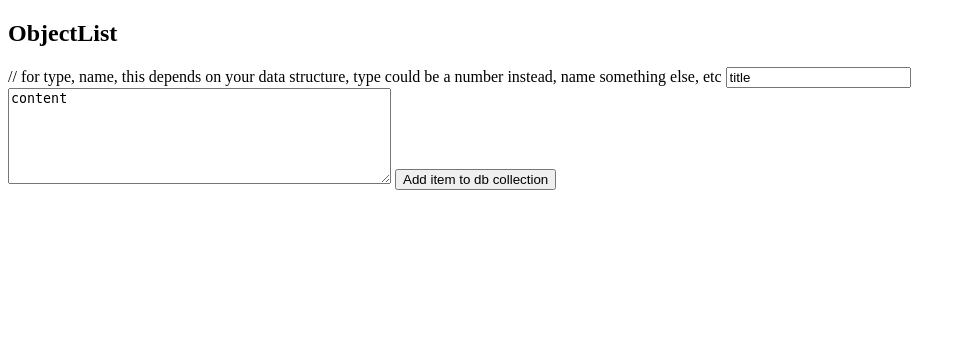
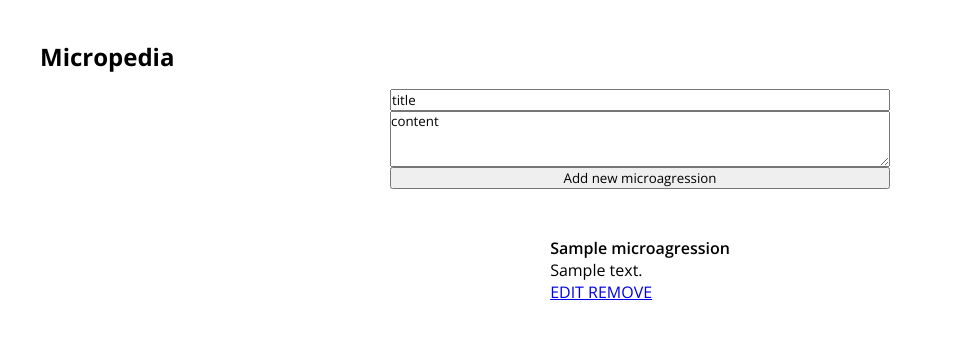
Before and after one commit to anaURL/thats-so-gay, a Node project: template views/index.ejs in a window 1280 px wide. Shown: the top 358 px of the page, without its empty margins (0-966 px from the left). Run offline with Node 20 templates, Linux system fonts and the light colour scheme; the template is opened without the code that fills it: most values are stand-ins (such as "Sample title", 1, 10 or a date in 2020); some libraries are stand-ins or nearby versions.

Commit message:
Made it work finally

```diff
--- a/public/style.css
+++ b/public/style.css
@@ -0,0 +1,62 @@
+* {
+    margin: 0;
+    padding: 0;
+    box-sizing: border-box;
+    font-family: 'Open Sans', sans-serif;
+}
+
+
+.microagressions-container {
+    margin: 1.5rem;
+    display:flex;
+    flex-direction: column;
+}
+
+ section  {
+    display:flex;
+    padding: 1rem;
+}
+
+h2 {
+    font-size: 1.5rem;
+    align-self: flex-start;
+}
+
+
+.microagressions {
+    display:flex;
+    flex-direction: column;
+    flex-wrap: wrap;
+    align-items: center;
+}
+
+form {
+    display:flex;
+    flex-direction: column;
+    width:500px;
+    height: 100px;
+
+}
+
+.microagressions-list {
+    margin-left:0;
+    margin-top:3rem;
+    list-style: none;
+
+}
+
+.microagression--title  {
+    font-weight:600 ;
+}
+
+.buttons--edit {
+    display:flex;
+    flex-direction: row;
+    color: black;
+    font-size: 14px;
+    border: 1px solid black;
+}
+a.edit, .remove {
+    width: 100px;
+    height: 50px;
+}
--- a/server.js
+++ b/server.js
@@ -2,43 +2,46 @@ const express = require('express')
 const app = express()
 const PORT = 8000
 const mongoose = require('mongoose')
+
+const Microagression = require('./models/microagressions')
 require ('dotenv').config()
 
-const mongooseModel = require('.models/micropedia')
-const { response } = require('express')
 
+//Set middleware
 app.set('view engine', 'ejs')
 app.use(express.static('public'))
 app.use(express.urlencoded({extended:true}))
 
-mongoose.connect(process.env.DB_CONNECTION),
-                {useNewUrlParser:true},
-                () => console.log('Connected to database')
+mongoose.connect(process.env.DB_CONNECTION,
+    {useNewUrlParser: true},
+    () => {console.log('Connected to database')}
+  )
 
-
+//GET
 app.get('/', async(request, response) => {
     try {
-        mongooseModel.find({}, (err, items) => {
+        Microagression.find({}, (err, microagressions) => {
 			response.render("index.ejs", {
-				itemsList: items
-			})
+				microagressionsList: microagressions});
+    });
+}   catch (err) {
+        if (err) return response.status(500).send(err)
+}
+});
 
-    })
-}   catch (err) {
-    if (err) return response.status(500).send(err)
-}
+//POST
 
 app.post('/', async(request,response) => {
-    const = newItem = new mongooseModel { //creating a neew object from the object model we imported(required) at the top
-        //this is going to pull the title and content from the names fields, submitted by the form we just set up
-
-        { title: request.body.title
-        content: request.body.content
+    const newMicroagression = new Microagression (
+        {
+            title: request.body.title,
+            content: request.body.content
         }
-    }
+    )
+    console.log(newMicroagression)
     try {
-        await newItem.save()
-        console.log(newItem)
+        await newMicroagression.save()
+        console.log(newMicroagression)
         response.redirect("/")
     } catch(err) {
         if (err) return response.status(500).send(err)
@@ -47,4 +50,43 @@ app.post('/', async(request,response) => {
 })
 
 
+app
+    .route("/edit/:id")
+    .get((request,response) => {
+        const id = request.params.id
+        Microagression.find({}, (err,microagressions) => {
+            response.render('edit.ejs', {
+                microagressionsList:microagressions,
+                idMicroagression:id })
+        })
+})
+
+    .post((request, response) => {
+    const id = request.params.id
+    Microagression.findByIdAndUpdate(
+        id,
+    {
+        title: request.body.title,
+        content: request.body.content
+    },
+    err => {
+        if (err) return response.status(500).send(err)
+        response.redirect('/')
+    }
+)
+})
+
+//DELETE
+app
+        .route("/remove/:id")
+        . get((request, response) => {
+            const id = request.params.id
+            Microagression.findByIdAndRemove(id, err => {
+			if (err) return response.status(500).send(err)
+			response.redirect("/")
+		})
+	})
+
+
+//Start server
 app.listen(PORT, () => console.log(`Yeah we're running on ${PORT}`))
--- a/views/index.ejs
+++ b/views/index.ejs
@@ -5,22 +5,43 @@
     <meta charset="UTF-8">
     <title>Micropedia</title>
     <link rel="stylesheet" href="/style.css">
+	<link rel="preconnect" href="https://fonts.googleapis.com">
+	<link rel="preconnect" href="https://fonts.gstatic.com" crossorigin>
+	<link href="https://fonts.googleapis.com/css2?family=Open+Sans:wght@300;600;700&display=swap" rel="stylesheet">
 
 
   </head>
   <body>
-	<section class="responseObjectContainer">
-			<h2>ObjectList</h2>
-			<section class="appPostFunctionality">
-					<form action="/" method="POST" class="listHeader">
-// for type, name, this depends on your data structure, type could be a number instead, name something else, etc
+	<section class="microagressions-container">
+		<h2> Micropedia</h2>
+			<section class="microagressions">
+			<h1> </h1>
+					<form action="/" method="POST" class="microagressions-header">
+<!-- // for type, name, this depends on your data structure, type could be a number instead, name something else, etc -->
 						<input type="text" name="title" value="title">
 						<textarea rows="6" cols="45" name="content">content</textarea>
-						<button type="submit">Add item to db collection</button>
+						<button type="submit">Add new microagression</button>
 						</form>
-				</section>
+
+						<ul class="microagressions-list">
+							<% microagressionsList.forEach(details => {%>
+								<li class="microagression--item">
+
+								<div class="microagression--title">
+									<%= details.title %>
+								   </div>
+								<div class="microagression--content">
+									<%= details.content %>
+								   </div>
+								<a href="/edit/<%=details._id %>" class="edit">EDIT </a>
+								<a href="/remove/<%=details._id %>" class="remove">REMOVE</a>
+								   </li>
+								<% }) %>
+						   </ul>
+
+
+			</section>
 		</section>
-    <script src="/main.js">
     </script>
   </body>
 </html>
```
Also changed, not shown: models/microagressions.js (renamed from models/micropedia.js, +3 -5 lines), views/edit.ejs (added, +50 -0 lines), views/edit.js (deleted), 2 other files.
